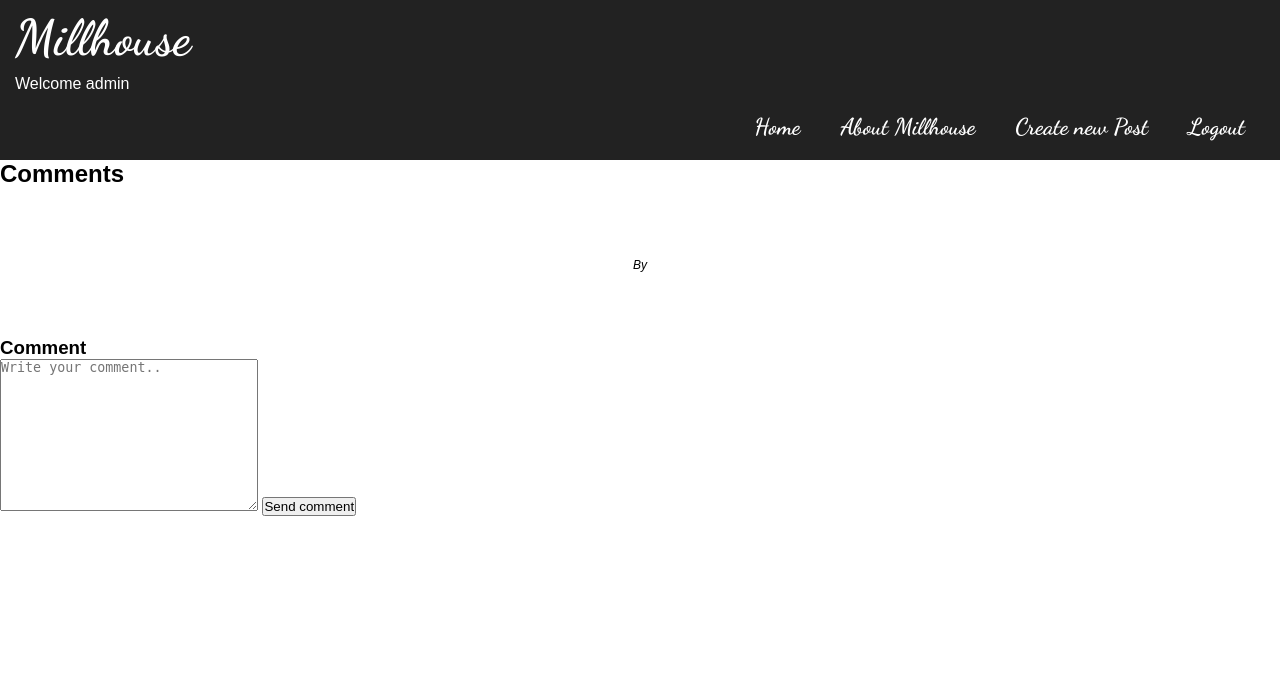
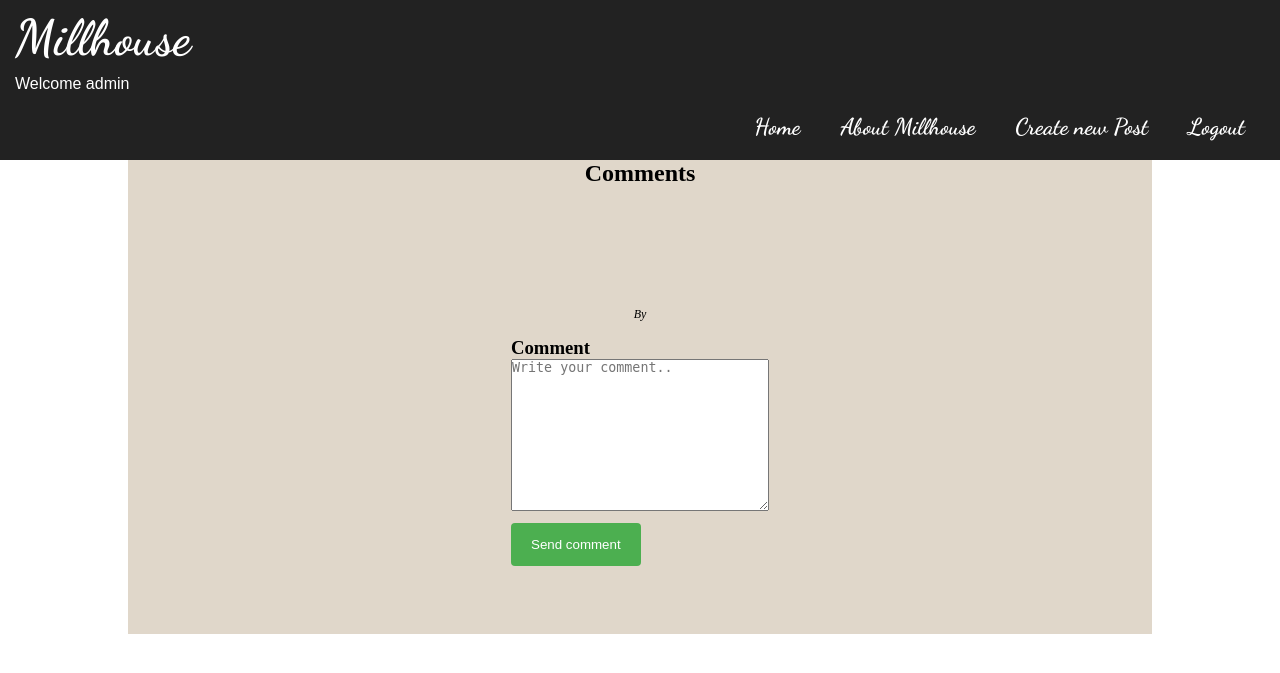
Before and after one commit to th-olsson/CMS_Projekt_Grupp8, a PHP site: page /views/comments.php?id=1 in a window 1280 px wide. Shown: the top 673 px of the page. Run offline with PHP 8.4, Linux system fonts and the light colour scheme; a user stored in the database is signed in; data comes from the database, SQL or seed files in the repository; data that the repository does not hold is empty; some web fonts are replaced.

Commit message:
comments halfstyled

```diff
--- a/Css/style.css
+++ b/Css/style.css
@@ -203,7 +203,7 @@
 		display: flex;
 		align-items: center;
 		flex-direction: column;
-		padding-bottom: 50px;
+		padding-top: 50px;
 	}
 
 
@@ -215,7 +215,7 @@
 
 	.post__img {
 		order: 1;
-		max-width:250px;
+		max-width:90%;
 	}
 
 	.post__content {
--- a/views/comments.php
+++ b/views/comments.php
@@ -22,8 +22,9 @@
     <link href="https://fonts.googleapis.com/css2?family=Shippori+Mincho+B1:wght@500&display=swap" rel="stylesheet">
 </head>
 <body>
-<?php
-include("../includes/header.php") ?>
+    <?php include("../includes/header.php") ?>
+    <div class="content">
+
         <h2>Comments</h2>
         <?php #Get post data from database
         include("../includes/database.php");
@@ -75,12 +76,13 @@
                     <input type="text" name="date" hidden value="<?= $date ?>">
                     <input type="text" name="postId" hidden value="<?= $postId ?>">
                     <textarea name="content" cols="30" rows="10" placeholder="Write your comment.."></textarea>
-            <input type="submit" value="Send comment"></input>
+                    <br>
+                    <input class="postSubmit" type="submit" value="Send comment"></input>
                 </form>
             <?php } else {  //If logged out, link to login page instead?>
                 <a href="login.php">Log in to comment</a>
             <?php  } ?>
-
+    </div>
 </section>
 
 </body>
```
Lines whose indentation alone changed are shown as unchanged.
